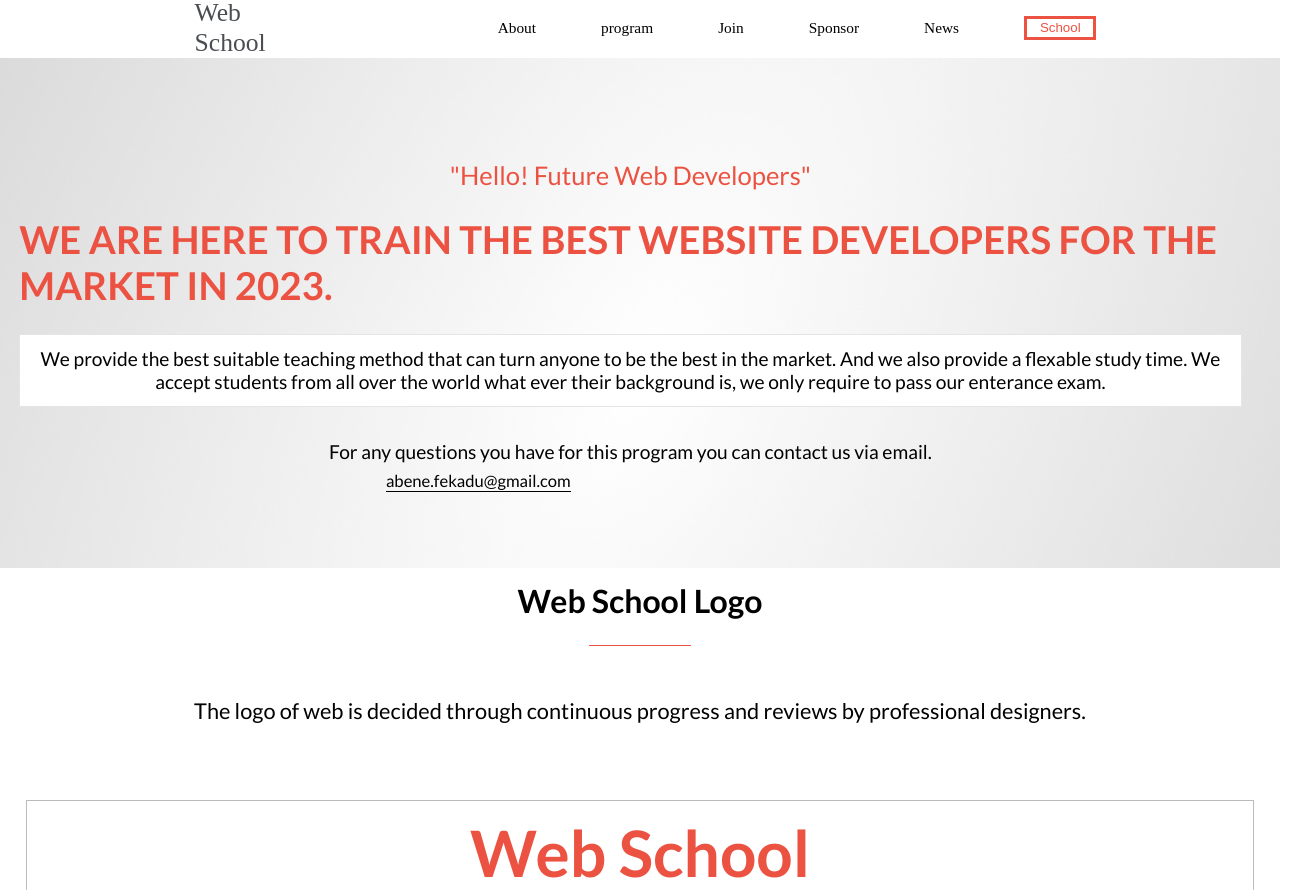
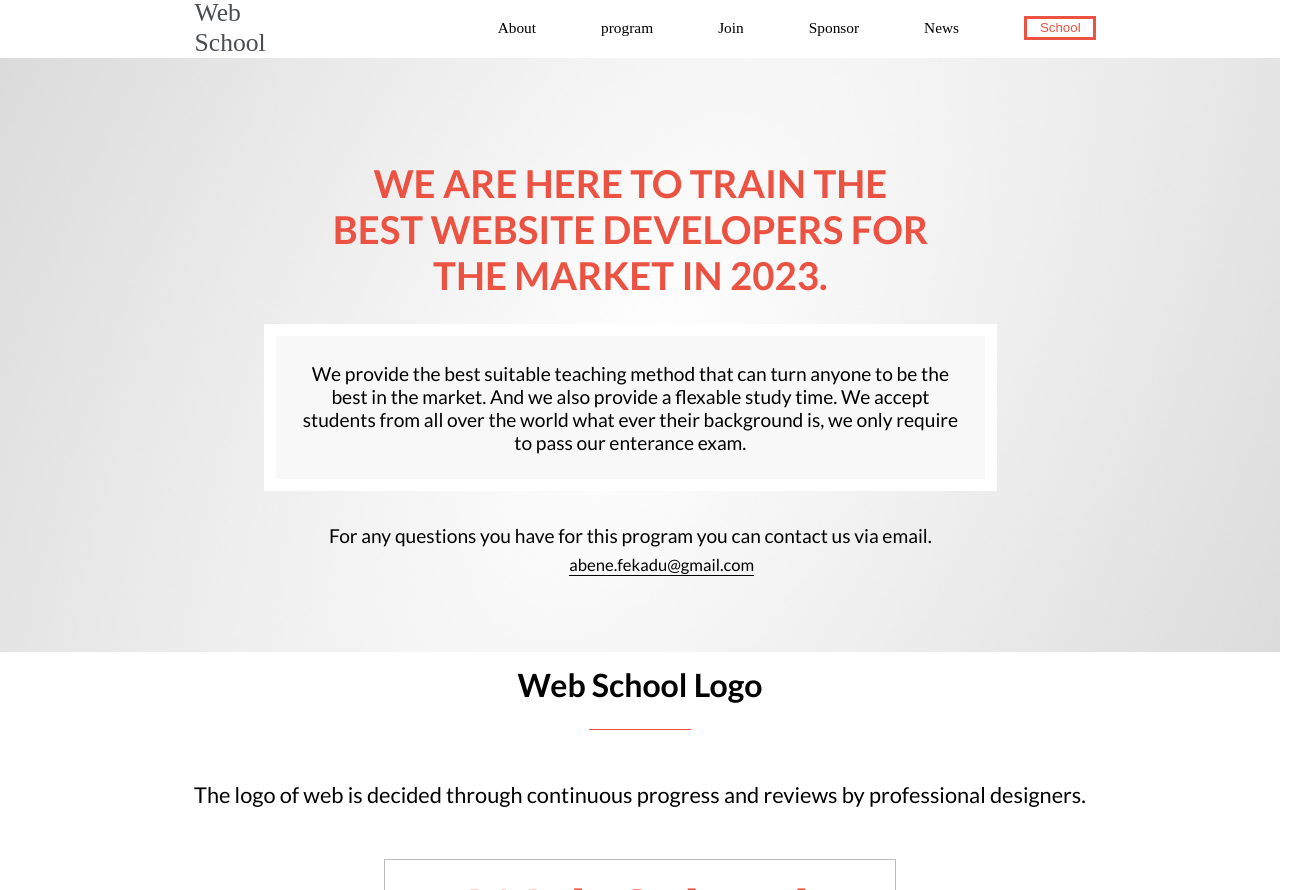
Before and after one commit to Sofinaye/Capstone, a website: page about.html in a window 1280 px wide. Shown: the part 34-924 px from the top of the page, 1304 px wide, since content can reach past the window. Drawn offline with Linux system fonts and the light colour scheme.

Commit message:
Add responsiveness to the front page

```diff
--- a/about.css
+++ b/about.css
@@ -306,4 +306,32 @@ html {
     border: 3px solid #ec5242;
     background: #fff;
   }
+
+  .about-front-disc {
+    display: none;
+  }
+
+  .about-front-heading {
+    text-align: center;
+    padding: 2rem 25%;
+  }
+
+  .about-front-disc2 {
+    padding: 2rem;
+    margin: 0 20%;
+    background-color: #f8f8f8;
+    border: 1rem solid #fff;
+  }
+
+  .about-front-contact {
+    text-align: center;
+  }
+
+  .front-contact {
+    margin: 0 45%;
+  }
+
+  .logo-heading {
+    margin: 1rem 30%;
+  }
 }
--- a/style.css
+++ b/style.css
@@ -276,6 +276,7 @@ html {
   text-decoration: underline;
   color: #fff;
   font-size: 20px;
+  margin: 0 44%;
 }
 
 }
```
